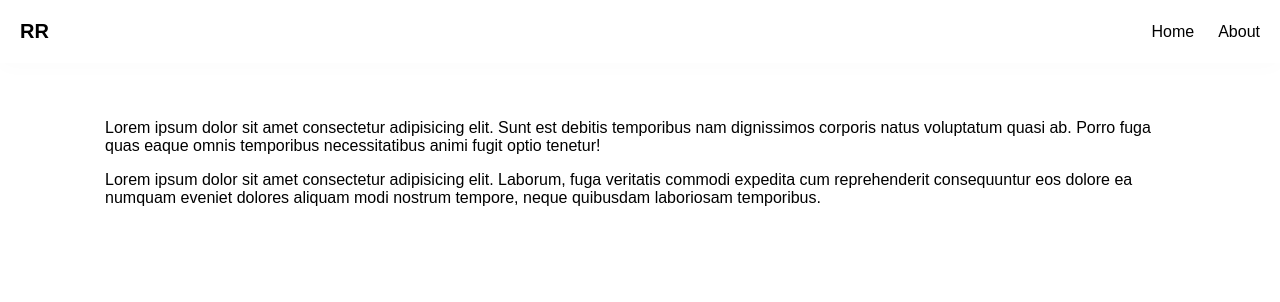
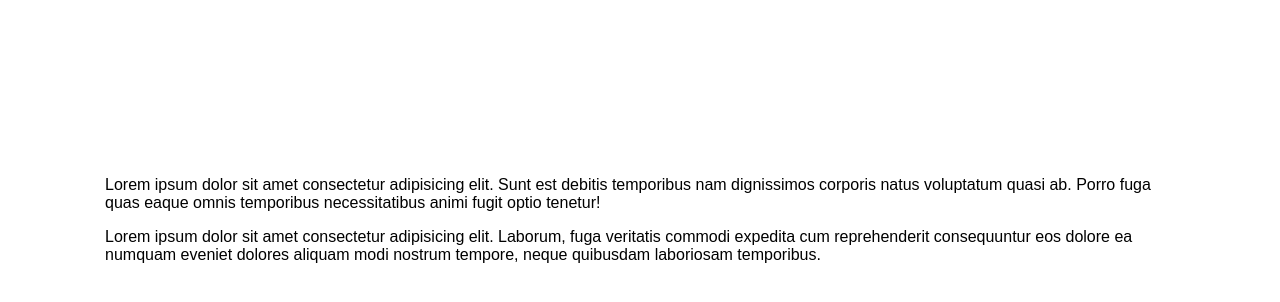
Before and after one commit to byurhanbeyzat/referral-links, a Next.js app: page / in a window 1280 px wide. Shown: the top 302 px of the page. Built offline with nearby package versions, Linux system fonts and the light colour scheme; a web font is replaced by a local one.

Commit message:
Remove header...

```diff
--- a/components/header/index.jsx
+++ /dev/null
@@ -1,24 +0,0 @@
-import React from 'react'
-import Link from 'next/link'
-
-import './styles.scss'
-
-const LinkItem = ({ path, className, children }) => (
-  <Link href={path}>
-    <a className={className ? `${className}` : 'link'}>{children}</a>
-  </Link>
-)
-
-const Header = () => (
-  <header className="header">
-    <LinkItem path="/" className="logo">
-      RR
-    </LinkItem>
-    <nav className="nav">
-      <LinkItem path="/">Home</LinkItem>
-      <LinkItem path="/about">About</LinkItem>
-    </nav>
-  </header>
-)
-
-export default Header
--- a/components/header/styles.scss
+++ /dev/null
@@ -1,24 +0,0 @@
-.header {
-  width: 100%;
-  padding: 20px;
-  display: flex;
-  align-items: center;
-  justify-content: space-between;
-  box-shadow: 0 3px 22px 0 rgba(0, 0, 0, 0.02);
-
-  .logo {
-    font-size: 20px;
-    font-weight: 700;
-  }
-
-  .nav {
-    .link {
-      font-weight: 500;
-
-      &:not(:last-child) {
-        margin-right: 24px;
-      }
-    }
-  }
-
-}
--- a/components/layout.jsx
+++ b/components/layout.jsx
@@ -1,13 +1,11 @@
 import React from 'react'
 
 import SEO from './seo'
-import Header from './header'
 
 const Layout = ({ title, children }) => (
   <>
     <SEO title={title} />
-    <Header />
-    <main role="main" style={{ paddingTop: '2.5rem' }}>
+    <main role="main" style={{ paddingTop: '10rem' }}>
       {children}
     </main>
   </>
```
